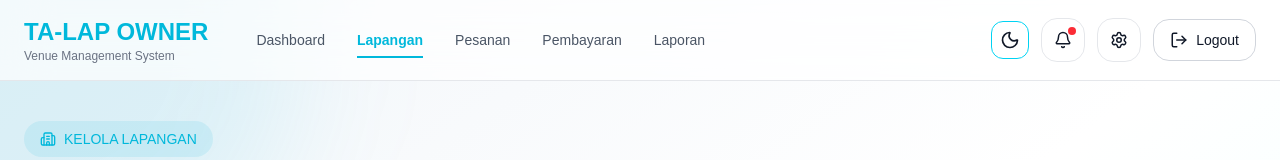
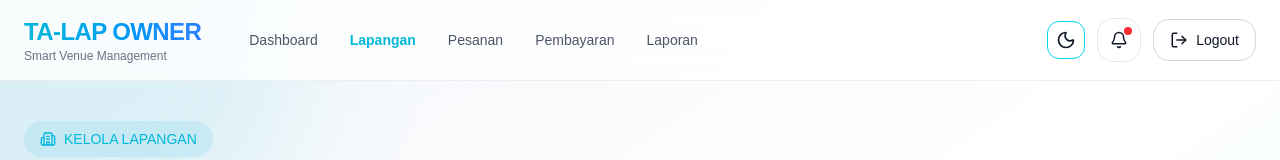
Before and after one commit to NilaAyu1611/TA-Lap, a Next.js app in the folder ta-lap-fe/: page /owner/lapangan in a window 1280 px wide. Shown: the top 160 px of the page. Built offline with nearby package versions, Linux system fonts and the light colour scheme.

Commit message:
feat: replace header with OwnerNavbar component for consistent navigation

```diff
--- a/ta-lap-fe/src/app/owner/lapangan/page.tsx
+++ b/ta-lap-fe/src/app/owner/lapangan/page.tsx
@@ -22,6 +22,7 @@ import {
 import { useState } from "react";
 
 import ThemeToggle from "@/components/ThemeToggle";
+import OwnerNavbar from "@/components/OwnerNavbar";
 
 export default function OwnerLapanganPage() {
   const [mobileMenu, setMobileMenu] = useState(false);
@@ -119,294 +120,7 @@ export default function OwnerLapanganPage() {
       />
 
       {/* NAVBAR */}
-      <header
-        className="
-          sticky
-          top-0
-          z-50
-
-          border-b
-          border-gray-200
-          dark:border-white/10
-
-          bg-white/70
-          dark:bg-[#020617]/70
-
-          backdrop-blur-xl
-        "
-      >
-        <div
-          className="
-            mx-auto
-            flex
-            h-20
-            max-w-7xl
-            items-center
-            justify-between
-
-            px-6
-          "
-        >
-          {/* LEFT */}
-          <div className="flex items-center gap-12">
-            {/* LOGO */}
-            <div>
-              <h1 className="text-2xl font-bold text-cyan-500">
-                TA-LAP OWNER
-              </h1>
-
-              <p className="text-xs text-gray-500 dark:text-gray-400">
-                Venue Management System
-              </p>
-            </div>
-
-            {/* MENU */}
-            <nav className="hidden lg:flex items-center gap-8">
-              <Link
-                href="/owner/dashboard"
-                className="
-                  text-sm
-                  font-medium
-
-                  text-gray-600
-                  dark:text-gray-300
-
-                  hover:text-cyan-500
-                  transition
-                "
-              >
-                Dashboard
-              </Link>
-
-              <Link
-                href="/owner/lapangan"
-                className="
-                  relative
-                  text-sm
-                  font-semibold
-                  text-cyan-500
-
-                  after:absolute
-                  after:-bottom-2
-                  after:left-0
-                  after:h-[2px]
-                  after:w-full
-                  after:bg-cyan-500
-                "
-              >
-                Lapangan
-              </Link>
-
-              <Link
-                href="/owner/pesanan"
-                className="
-                  text-sm
-                  font-medium
-
-                  text-gray-600
-                  dark:text-gray-300
-
-                  hover:text-cyan-500
-                  transition
-                "
-              >
-                Pesanan
-              </Link>
-
-              <Link
-                href="/owner/pembayaran"
-                className="
-                  text-sm
-                  font-medium
-
-                  text-gray-600
-                  dark:text-gray-300
-
-                  hover:text-cyan-500
-                  transition
-                "
-              >
-                Pembayaran
-              </Link>
-
-              <Link
-                href="/owner/laporan"
-                className="
-                  text-sm
-                  font-medium
-
-                  text-gray-600
-                  dark:text-gray-300
-
-                  hover:text-cyan-500
-                  transition
-                "
-              >
-                Laporan
-              </Link>
-            </nav>
-          </div>
-
-          {/* RIGHT */}
-          <div className="flex items-center gap-3">
-            <ThemeToggle />
-
-            <button
-              className="
-                relative
-                flex
-                h-11
-                w-11
-                items-center
-                justify-center
-
-                rounded-2xl
-
-                border
-                border-gray-200
-                dark:border-white/10
-
-                bg-white/80
-                dark:bg-white/5
-
-                backdrop-blur-xl
-              "
-            >
-              <Bell size={18} />
-
-              <span
-                className="
-                  absolute
-                  right-2
-                  top-2
-
-                  h-2
-                  w-2
-
-                  rounded-full
-                  bg-red-500
-                "
-              />
-            </button>
-
-            <button
-              className="
-                hidden
-                md:flex
-
-                h-11
-                w-11
-
-                items-center
-                justify-center
-
-                rounded-2xl
-
-                border
-                border-gray-200
-                dark:border-white/10
-
-                bg-white/80
-                dark:bg-white/5
-
-                backdrop-blur-xl
-              "
-            >
-              <Settings size={18} />
-            </button>
-
-            <button
-              className="
-                hidden
-                md:flex
-
-                items-center
-                gap-2
-
-                rounded-2xl
-
-                border
-                border-gray-300
-                dark:border-white/10
-
-                bg-white/80
-                dark:bg-white/5
-
-                px-4
-                py-2.5
-
-                text-sm
-                font-medium
-
-                backdrop-blur-xl
-
-                hover:border-red-500
-                hover:text-red-500
-
-                transition-all
-              "
-            >
-              <LogOut size={18} />
-              Logout
-            </button>
-
-            {/* MOBILE BUTTON */}
-            <button
-              onClick={() => setMobileMenu(!mobileMenu)}
-              className="
-                flex
-                lg:hidden
-
-                h-11
-                w-11
-
-                items-center
-                justify-center
-
-                rounded-2xl
-
-                border
-                border-gray-200
-                dark:border-white/10
-
-                bg-white/80
-                dark:bg-white/5
-              "
-            >
-              {mobileMenu ? <X size={20} /> : <Menu size={20} />}
-            </button>
-          </div>
-        </div>
-
-        {/* MOBILE MENU */}
-        {mobileMenu && (
-          <div
-            className="
-              border-t
-              border-gray-200
-              dark:border-white/10
-
-              bg-white/90
-              dark:bg-[#020617]/90
-
-              backdrop-blur-xl
-
-              px-6
-              py-5
-
-              lg:hidden
-            "
-          >
-            <div className="flex flex-col gap-5">
-              <Link href="/owner/dashboard">Dashboard</Link>
-              <Link href="/owner/lapangan">Lapangan</Link>
-              <Link href="/owner/pesanan">Pesanan</Link>
-              <Link href="/owner/pembayaran">Pembayaran</Link>
-              <Link href="/owner/laporan">Laporan</Link>
-            </div>
-          </div>
-        )}
-      </header>
+      <OwnerNavbar active="lapangan" />
 
       {/* CONTENT */}
       <section className="relative z-10 mx-auto max-w-7xl px-6 py-10">
```
